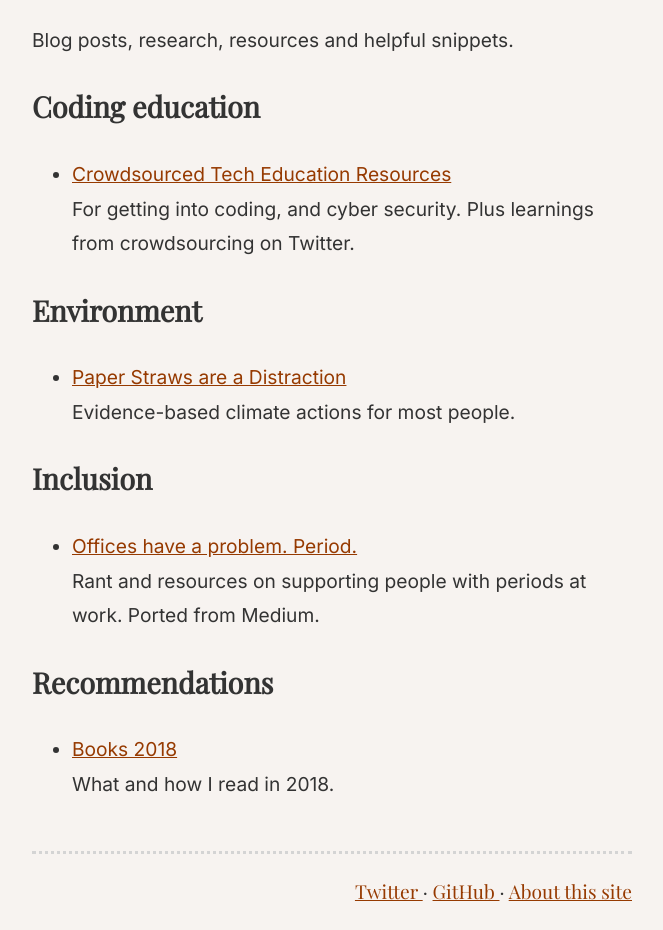
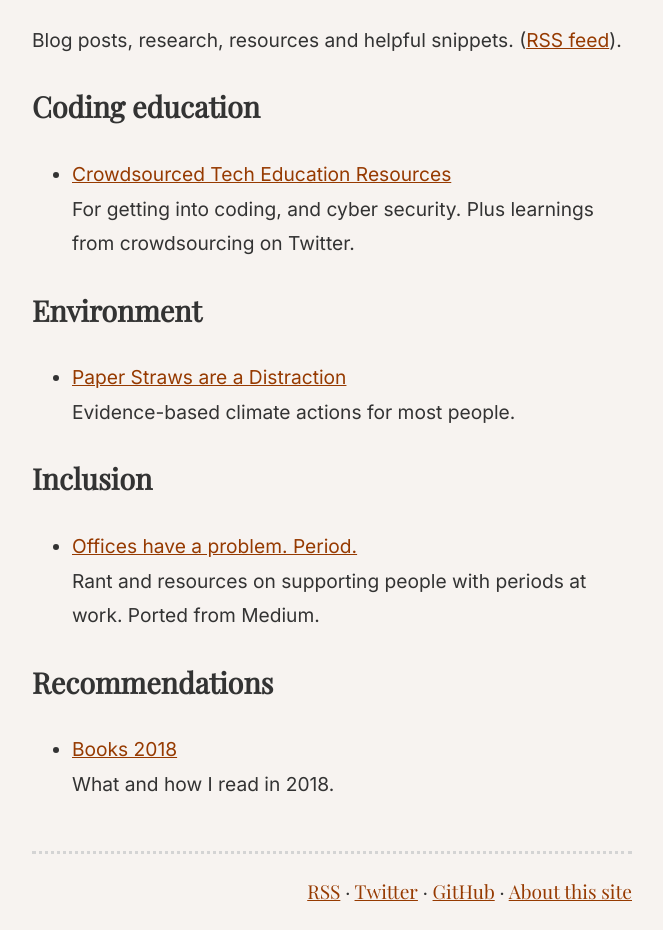
Before and after one commit to JennyBrennan/JennyBrennan.github.io, a Gatsby site: page /blog in a window 1280 px wide. Shown: the part 209-1139 px from the top of the page, without its empty margins (308-971 px from the left). Built offline with nearby package versions, Linux system fonts and the light colour scheme; Gatsby itself is replaced by a stand-in of ours; some packages are replaced by stand-ins of ours.

Commit message:
Add RSS feed links

```diff
--- a/package.json
+++ b/package.json
@@ -13,7 +13,7 @@
     "gatsby": "^2.18.17",
     "gatsby-cli": "^2.12.51",
     "gatsby-link": "^2.2.2",
-    "gatsby-plugin-feed": "^2.3.4",
+    "gatsby-plugin-feed": "^2.5.10",
     "gatsby-plugin-google-analytics": "^2.1.4",
     "gatsby-plugin-manifest": "^2.2.34",
     "gatsby-plugin-offline": "^2.2.4",
--- a/src/components/layout.js
+++ b/src/components/layout.js
@@ -22,8 +22,9 @@ class Template extends React.Component {
 
     footer = (
       <footer>
-        <li><a href="https://twitter.com/jennyhbren"> Twitter </a></li>
-        <li><a href="https://github.com/jennybrennan"> GitHub </a></li>
+        <li><a href="https://jennybrennan.com/rss.xml">RSS</a></li>
+        <li><a href="https://twitter.com/jennyhbren">Twitter</a></li>
+        <li><a href="https://github.com/jennybrennan">GitHub</a></li>
         <li><Link to={'/about-site'}>About this site</Link></li>
       </footer>
     )
--- a/src/pages/blog.js
+++ b/src/pages/blog.js
@@ -11,7 +11,7 @@ class BlogIndex extends React.Component {
       <Layout>
         <div>
           <h1>Posts</h1>
-          <p>Blog posts, research, resources and helpful snippets.</p>
+          <p>Blog posts, research, resources and helpful snippets. (<a href="https://jennybrennan.com/rss.xml">RSS feed</a>).</p>
           <main>
             {categories.map(( { fieldValue, edges } ) => {
               return (
```
Also changed, not shown: 1 other file.
